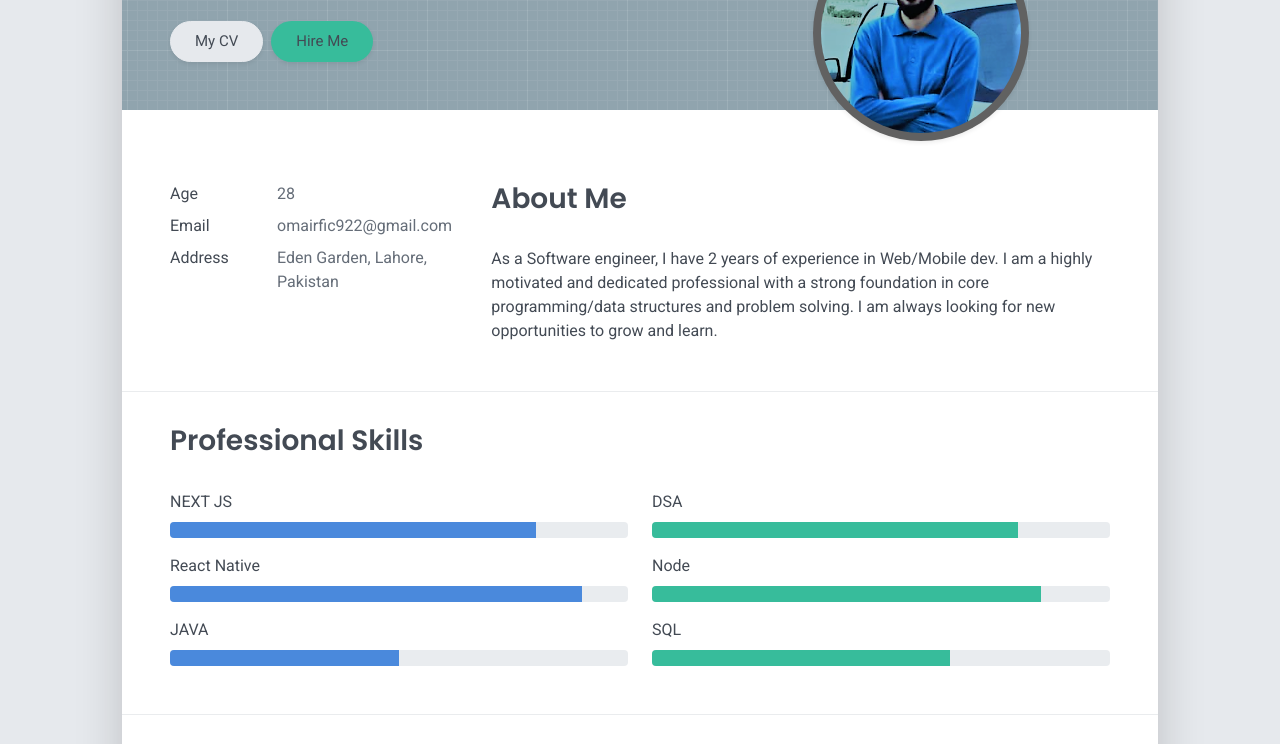
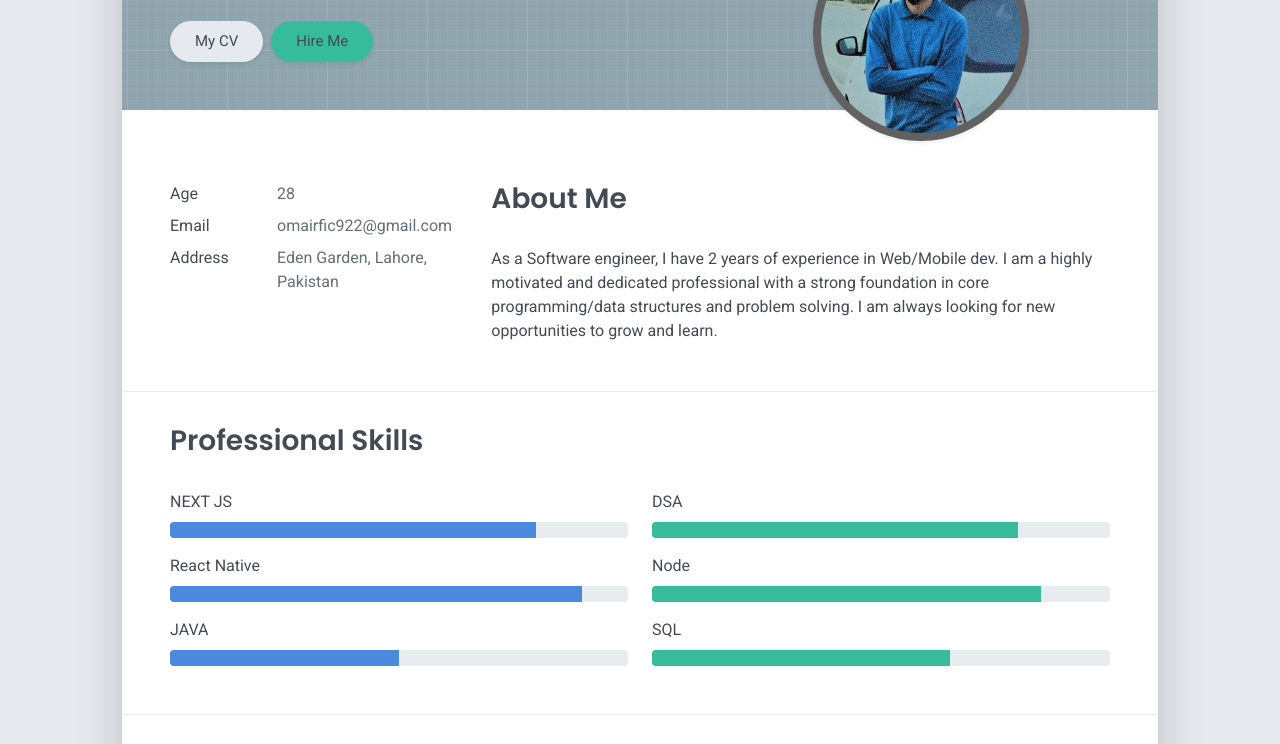
Before and after one commit to dcode333/Resume, a plain HTML site: page index.html in a window 1280 px wide. Shown: the part 259-1003 px from the top of the page. Drawn offline with Linux system fonts and the light colour scheme.

Commit message:
profile changed

```diff
--- a/index.html
+++ b/index.html
@@ -82,7 +82,7 @@
             </div>
             <div class="col-lg-4 col-md-5">
               <div class="avatar hover-effect shadow-sm p-1 rounded-circle">
-                <img style="border-radius: 100px" src="images/avatar.png" width="200" height="200" />
+                <img style="border-radius: 100px" src="images/avatar.jpeg" width="200" height="200" />
               </div>
             </div>
           </div>
```
Also changed, not shown: images/avatar.jpeg (added), images/avatar.png (deleted).
